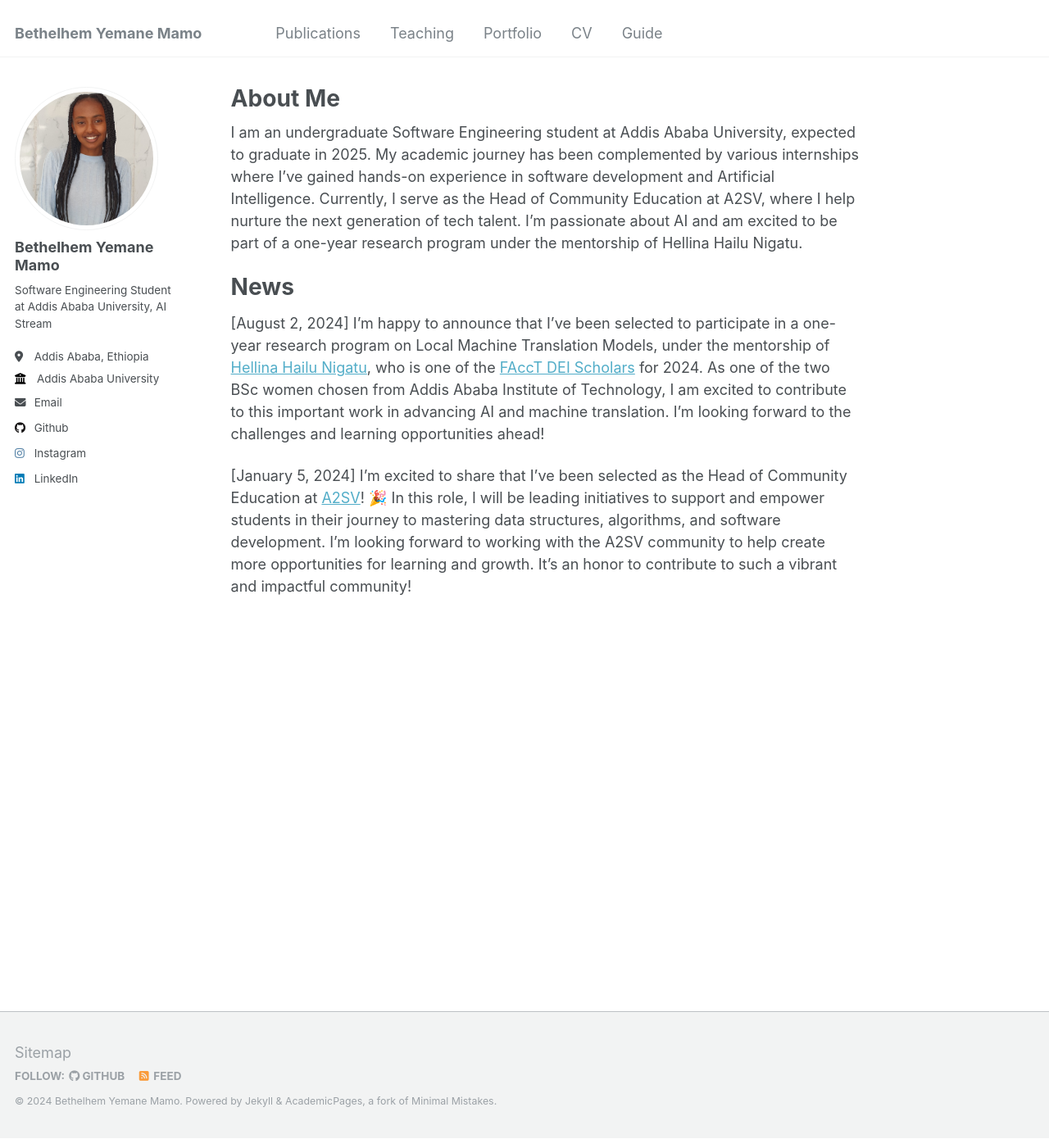
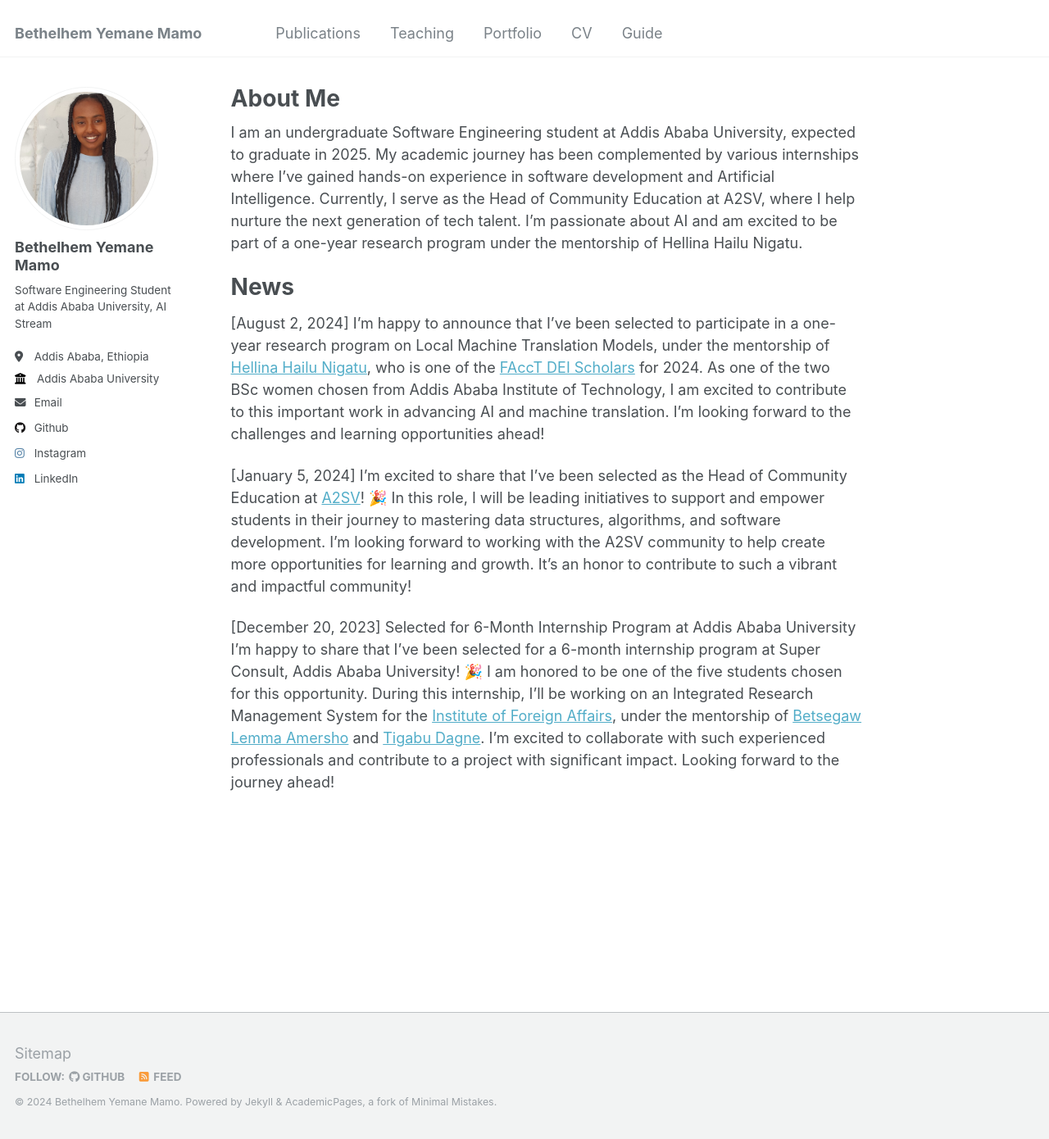
Before and after one commit to Betabravah/betabravah.github.io, a Jekyll site: the page built from _pages/about.md, in a window 1280 px wide and 1390 px high. Shown: the whole window at 82% size. Built offline with Jekyll 4.4.1, drawn with Linux system fonts in a browser that asks for light colours.

Commit message:
fix: modify about section

```diff
--- a/_pages/about.md
+++ b/_pages/about.md
@@ -16,3 +16,7 @@ I’m happy to announce that I’ve been selected to participate in a one-year r
 
 [January 5, 2024]
 I’m excited to share that I’ve been selected as the Head of Community Education at [A2SV](https://a2sv.org/)! 🎉 In this role, I will be leading initiatives to support and empower students in their journey to mastering data structures, algorithms, and software development. I’m looking forward to working with the A2SV community to help create more opportunities for learning and growth. It’s an honor to contribute to such a vibrant and impactful community!
+
+[December 20, 2023]
+Selected for 6-Month Internship Program at Addis Ababa University
+I’m happy to share that I’ve been selected for a 6-month internship program at Super Consult, Addis Ababa University! 🎉 I am honored to be one of the five students chosen for this opportunity. During this internship, I’ll be working on an Integrated Research Management System for the [Institute of Foreign Affairs](https://www.ifa.gov.et/), under the mentorship of [Betsegaw Lemma Amersho](https://www.linkedin.com/in/betsegaw-lemma-amersho/) and [Tigabu Dagne](https://www.linkedin.com/in/tigabudagne/). I’m excited to collaborate with such experienced professionals and contribute to a project with significant impact. Looking forward to the journey ahead!
```
